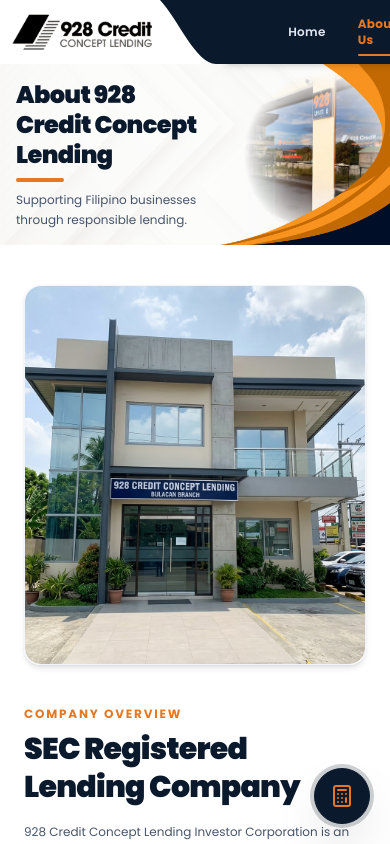
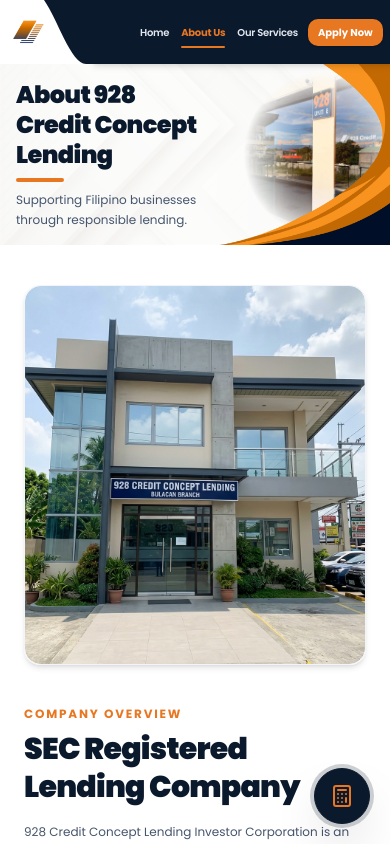
Before and after one commit to JanLancelot/928-lending, a Next.js app: page /about-us in a window 390 px wide. Shown: the top 844 px of the page. Built offline with nearby package versions, Linux system fonts and the light colour scheme.

Commit message:
Responsive navbar

```diff
--- a/src/app/about-us/page.tsx
+++ b/src/app/about-us/page.tsx
@@ -42,7 +42,6 @@
     <div className="w-full bg-white overflow-hidden">
       <section className="relative w-full bg-white pt-0 pb-4 sm:pb-6 lg:pb-8 min-h-[150px] sm:min-h-[190px] lg:min-h-[240px] flex items-stretch overflow-hidden">
         <div className="relative z-10 max-w-7xl mx-auto px-0 sm:px-6 lg:px-8 w-full my-auto">
-          {/* Background pattern matching Footer container width */}
           <div className="absolute inset-y-0 left-0 sm:left-6 lg:left-8 right-0 sm:right-6 lg:right-8 pointer-events-none z-0 overflow-hidden opacity-30">
             <Image
               src="/images/bg.jpg"
@@ -53,7 +52,6 @@
             />
           </div>
 
-          {/* Header Overlay matching Footer right edge (z-20 layer over picture) */}
           <div className="absolute inset-y-0 right-0 sm:right-6 lg:right-8 h-full pointer-events-none z-20 flex justify-end overflow-hidden">
             <Image
               src="/images/wholeoverlay.png"
@@ -81,7 +79,6 @@
               </p>
             </div>
 
-            {/* Picture Column under wholeoverlay (z-5 layer) fitting full header height */}
             <div className="col-span-5 lg:col-span-6 relative min-h-[150px] sm:min-h-[190px] lg:min-h-[240px] flex items-stretch justify-end z-0 self-stretch">
               <div
                 className="absolute inset-0 z-5 overflow-hidden"
--- a/src/app/apply-now/page.tsx
+++ b/src/app/apply-now/page.tsx
@@ -6,7 +6,6 @@
     <div className="w-full bg-white overflow-hidden">
       <section className="relative w-full bg-white pt-0 pb-4 sm:pb-6 lg:pb-8 min-h-[150px] sm:min-h-[190px] lg:min-h-[240px] flex items-stretch overflow-hidden">
         <div className="relative z-10 max-w-7xl mx-auto px-0 sm:px-6 lg:px-8 w-full my-auto">
-          {/* Background pattern matching Footer container width */}
           <div className="absolute inset-y-0 left-0 sm:left-6 lg:left-8 right-0 sm:right-6 lg:right-8 pointer-events-none z-0 overflow-hidden opacity-30">
             <Image
               src="/images/bg.jpg"
@@ -17,7 +16,6 @@
             />
           </div>
 
-          {/* Header Overlay matching Footer right edge (z-20 layer over picture) */}
           <div className="absolute inset-y-0 right-0 sm:right-6 lg:right-8 h-full pointer-events-none z-20 flex justify-end overflow-hidden">
             <Image
               src="/images/wholeoverlay.png"
@@ -45,7 +43,6 @@
               </p>
             </div>
 
-            {/* Picture Column under wholeoverlay (z-5 layer) fitting full header height */}
             <div className="col-span-5 lg:col-span-6 relative min-h-[150px] sm:min-h-[190px] lg:min-h-[240px] flex items-stretch justify-end z-0 self-stretch">
               <div
                 className="absolute inset-0 z-5 overflow-hidden"
--- a/src/app/our-services/page.tsx
+++ b/src/app/our-services/page.tsx
@@ -57,7 +57,6 @@
     <div className="w-full bg-white overflow-hidden">
       <section className="relative w-full bg-white pt-0 pb-4 sm:pb-6 lg:pb-8 min-h-[150px] sm:min-h-[190px] lg:min-h-[240px] flex items-stretch overflow-hidden">
         <div className="relative z-10 max-w-7xl mx-auto px-0 sm:px-6 lg:px-8 w-full my-auto">
-          {/* Background pattern matching Footer container width */}
           <div className="absolute inset-y-0 left-0 sm:left-6 lg:left-8 right-0 sm:right-6 lg:right-8 pointer-events-none z-0 overflow-hidden opacity-30">
             <Image
               src="/images/bg.jpg"
@@ -68,7 +67,6 @@
             />
           </div>
 
-          {/* Header Overlay matching Footer right edge (z-20 layer over picture) */}
           <div className="absolute inset-y-0 right-0 sm:right-6 lg:right-8 h-full pointer-events-none z-20 flex justify-end overflow-hidden">
             <Image
               src="/images/wholeoverlay.png"
@@ -96,7 +94,6 @@
               </p>
             </div>
 
-            {/* Picture Column under wholeoverlay (z-5 layer) fitting full header height */}
             <div className="col-span-5 lg:col-span-6 relative min-h-[150px] sm:min-h-[190px] lg:min-h-[240px] flex items-stretch justify-end z-0 self-stretch">
               <div
                 className="absolute inset-0 z-5 overflow-hidden"
--- a/src/app/page.tsx
+++ b/src/app/page.tsx
@@ -10,7 +10,6 @@
 } from "lucide-react";
 import { Button } from "@/components/ui/button";
 
-// Initial push to website
 const whyChooseUs = [
   {
     icon: Zap,
@@ -47,7 +46,6 @@
     <div className="w-full bg-white overflow-hidden">
       <section className="relative w-full bg-white pt-0 pb-4 lg:pb-8 overflow-hidden">
         <div className="relative z-10 max-w-7xl mx-auto px-0 sm:px-6 lg:px-8 w-full">
-          {/* Background pattern matching Footer/Navbar container width */}
           <div className="absolute inset-y-0 left-0 sm:left-6 lg:left-8 right-0 sm:right-6 lg:right-8 pointer-events-none z-0 overflow-hidden opacity-30">
             <Image
               src="/images/bg.jpg"
@@ -58,7 +56,6 @@
             />
           </div>
 
-          {/* Decorative Wholeoverlay anchored right edge (z-20 layer over picture) */}
           <div className="absolute inset-y-0 right-0 sm:right-6 lg:right-8 h-full pointer-events-none z-20 flex justify-end overflow-hidden">
             <Image
               src="/images/wholeoverlay.png"
@@ -72,7 +69,6 @@
 
           <div className="grid grid-cols-12 gap-3 sm:gap-6 lg:gap-8 items-center relative z-10">
 
-            {/* Text Column flush under navbar with pt-1 sm:pt-4 */}
             <div className="col-span-7 lg:col-span-5 space-y-3 sm:space-y-5 z-30 relative px-4 sm:px-6 lg:px-10 pt-1 sm:pt-4 pb-3 sm:pb-6 flex flex-col justify-start">
               <div className="space-y-1">
                 <h1 className="text-2xl sm:text-5xl lg:text-6xl font-black tracking-tight text-[#0B192C] leading-none">
@@ -92,7 +88,6 @@
                 Helping Small and Medium Enterprises across Luzon access fast, non-collateralized business financing through a streamlined and professional lending process.
               </p>
 
-              {/* Single row non-wrapping buttons on top of wholeoverlay (z-40) */}
               <div className="pt-1 flex flex-nowrap items-center gap-1.5 sm:gap-3 whitespace-nowrap relative z-40">
                 <Button
                   asChild
@@ -110,7 +105,6 @@
               </div>
             </div>
 
-            {/* Picture Column under wholeoverlay (z-5 layer) - Larger Picture Size */}
             <div className="col-span-5 lg:col-span-7 relative min-h-[220px] sm:min-h-[380px] lg:min-h-[520px] flex items-center justify-end z-0">
               <div
                 className="absolute inset-0 z-5 overflow-hidden"
--- a/src/components/navbar.tsx
+++ b/src/components/navbar.tsx
@@ -18,23 +18,31 @@
     <header className="sticky top-0 z-50 w-full bg-white/95 backdrop-blur-md overflow-x-clip">
       <div className="max-w-7xl mx-auto flex items-center justify-between h-16 sm:h-20 px-0 sm:px-6 lg:px-8">
 
-        <div className="flex items-center h-full shrink-0 pl-3 sm:pl-0 pr-18 sm:pr-28 lg:pr-36 py-2 z-10 my-auto">
+        <div className="flex items-center h-full shrink-0 pl-3 sm:pl-0 pr-12 sm:pr-28 lg:pr-36 py-2 z-10 my-auto">
           <Link href="/" className="flex items-center justify-center h-full group">
             <Image
               src="/images/928logo.png"
               alt="928 Credit Concept Lending"
               width={220}
               height={56}
-              className="h-9 sm:h-11 lg:h-12 w-auto object-contain my-auto transition-transform duration-300 group-hover:scale-[1.02]"
+              className="hidden sm:block h-9 sm:h-11 lg:h-12 w-auto object-contain my-auto transition-transform duration-300 group-hover:scale-[1.02]"
+              priority
+            />
+            <Image
+              src="/images/minilogo.png"
+              alt="928 Credit Concept Lending"
+              width={48}
+              height={48}
+              className="block sm:hidden h-8 sm:h-9 w-auto object-contain my-auto transition-transform duration-300 group-hover:scale-105"
               priority
             />
           </Link>
         </div>
 
-        <div className="relative flex-1 h-full flex items-center justify-end">
-          <div className="relative flex items-center justify-between h-full w-full bg-[#0B192C] text-white pl-16 sm:pl-24 lg:pl-32 pr-5 sm:pr-6 shadow-md rounded-none">
+        <div className="relative flex-1 h-full flex items-center justify-end z-20">
+          <div className="relative flex items-center justify-between h-full w-full bg-[#0B192C] text-white pl-12 sm:pl-24 lg:pl-32 pr-3 sm:pr-6 shadow-md rounded-none">
 
-            <div className="absolute -left-16 sm:-left-24 lg:-left-32 top-0 h-full w-16 sm:w-24 lg:w-32 pointer-events-none">
+            <div className="absolute -left-12 sm:-left-24 lg:-left-32 top-0 h-full w-12 sm:w-24 lg:w-32 pointer-events-none">
               <svg
                 viewBox="0 0 128 80"
                 fill="none"
@@ -49,14 +57,14 @@
               </svg>
             </div>
 
-            <nav className="flex items-center space-x-8 sm:space-x-12 lg:space-x-16 ml-auto mr-8 sm:mr-10">
+            <nav className="flex items-center space-x-3 sm:space-x-12 lg:space-x-16 ml-auto mr-2.5 sm:mr-10">
               {navItems.map((item) => {
                 const isActive = pathname === item.href;
                 return (
                   <Link
                     key={item.href}
                     href={item.href}
-                    className="relative group py-1.5 font-semibold text-xs sm:text-sm lg:text-base tracking-wide transition-all duration-300"
+                    className="relative group py-1.5 font-semibold text-[10px] sm:text-sm lg:text-base tracking-tight sm:tracking-wide transition-all duration-300 whitespace-nowrap"
                   >
                     <span
                       className={`inline-block transition-all duration-300 transform group-hover:-translate-y-0.5 ${
@@ -69,7 +77,7 @@
                     </span>
 
                     <span
-                      className={`absolute -bottom-0.5 left-0 h-[2.5px] bg-[#E87722] rounded-full transition-all duration-300 ease-out ${
+                      className={`absolute -bottom-0.5 left-0 h-[2px] sm:h-[2.5px] bg-[#E87722] rounded-full transition-all duration-300 ease-out ${
                         isActive
                           ? "w-full opacity-100"
                           : "w-0 opacity-0 group-hover:w-full group-hover:opacity-100"
@@ -82,7 +90,7 @@
 
             <Button
               asChild
-              className="bg-[#E87722] hover:bg-[#d46716] text-white text-xs sm:text-sm lg:text-base font-bold px-6 py-2.5 rounded-md shadow-sm hover:shadow-md transition-all duration-300 transform hover:-translate-y-0.5 hover:scale-[1.02] shrink-0"
+              className="bg-[#E87722] hover:bg-[#d46716] text-white text-[10px] sm:text-sm lg:text-base font-bold px-2.5 sm:px-6 py-1.5 sm:py-2.5 h-auto rounded-md shadow-sm hover:shadow-md transition-all duration-300 transform hover:-translate-y-0.5 hover:scale-[1.02] shrink-0 whitespace-nowrap"
             >
               <Link href="/apply-now">Apply Now</Link>
             </Button>
```
Also changed, not shown: public/images/minilogo.png (added).
